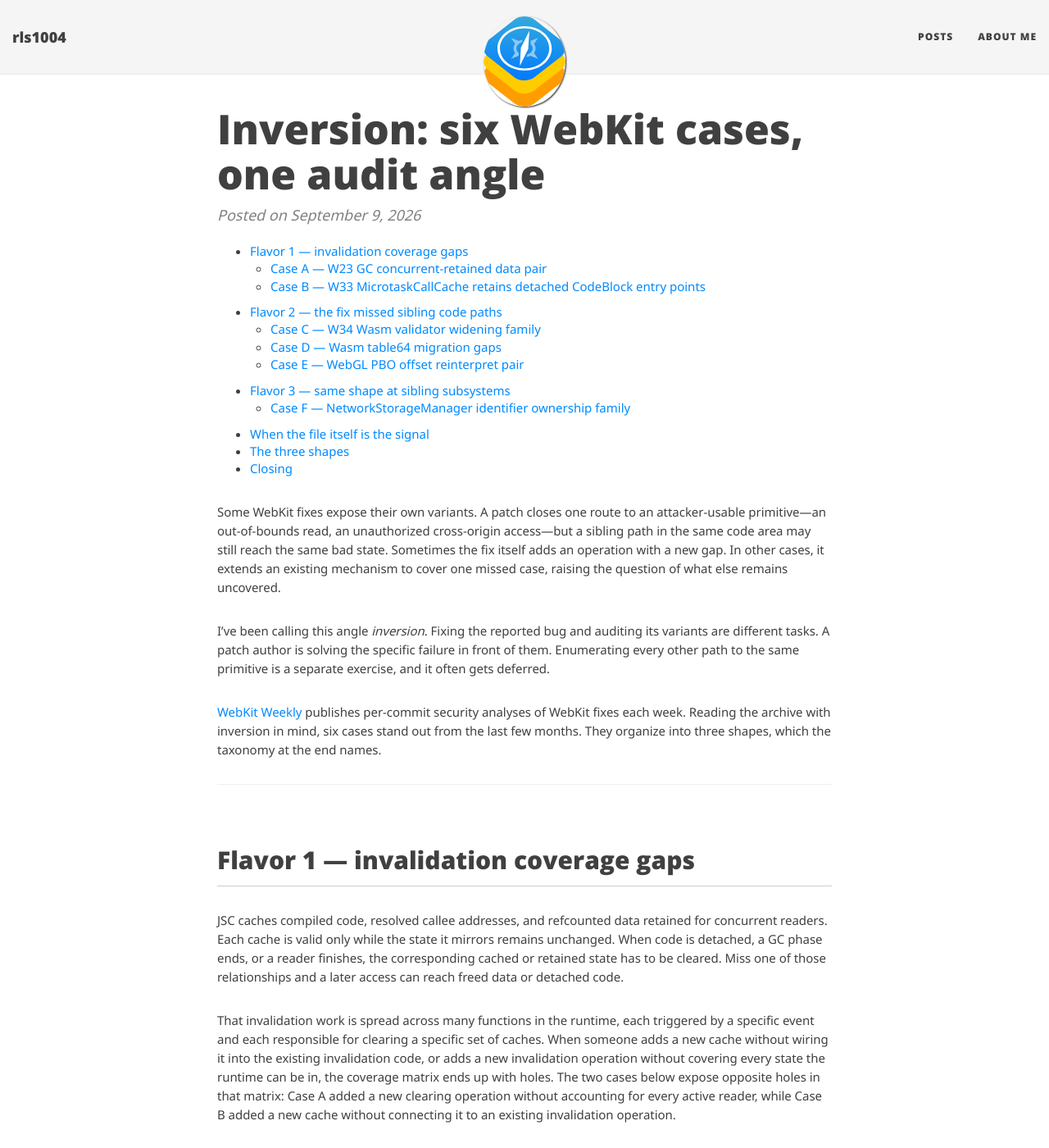
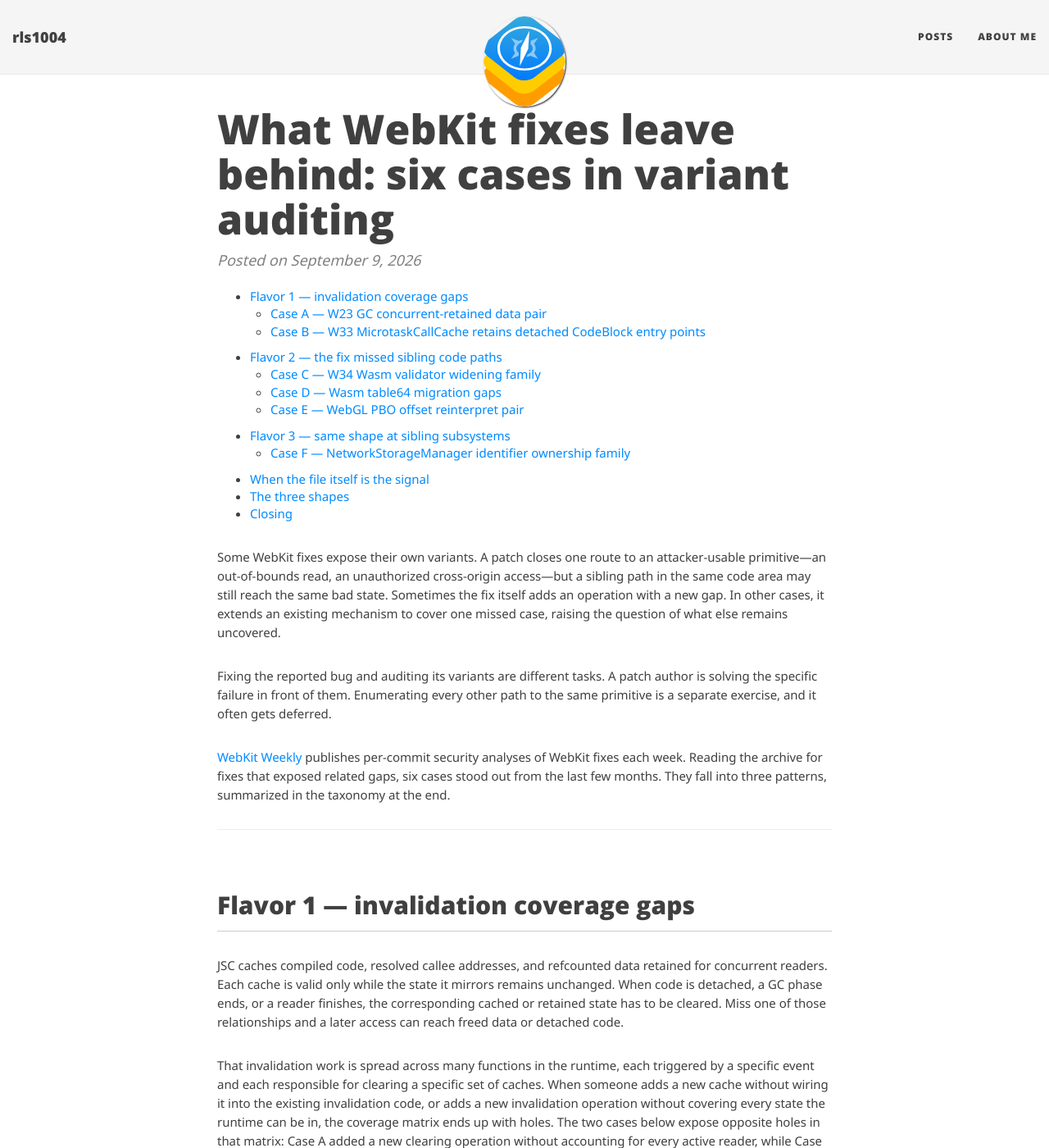
Before and after one commit to rls1004/rls1004.github.io, a Jekyll site: the page built from _posts/2026-09-09-inversion.md, in a window 1280 px wide and 1400 px high. Shown: the whole window at 82% size. Built offline with Jekyll 4.4.1, drawn with Linux system fonts in a browser that asks for light colours; nearby versions of some CDN libraries; comment, search, counter and statistics services are not loaded; some of the changed text lies outside the part shown.

Commit message:
modify post

```diff
--- a/_posts/2026-09-09-inversion.md
+++ b/_posts/2026-09-09-inversion.md
@@ -1,6 +1,6 @@
 ---
 layout: post
-title: "Inversion: six WebKit cases, one audit angle"
+title: "What WebKit fixes leave behind: six cases in variant auditing"
 image: /img/webkit.svg
 tags: [webkit]
 ---
@@ -9,9 +9,9 @@
 
 Some WebKit fixes expose their own variants. A patch closes one route to an attacker-usable primitive—an out-of-bounds read, an unauthorized cross-origin access—but a sibling path in the same code area may still reach the same bad state. Sometimes the fix itself adds an operation with a new gap. In other cases, it extends an existing mechanism to cover one missed case, raising the question of what else remains uncovered.
 
-I've been calling this angle *inversion*. Fixing the reported bug and auditing its variants are different tasks. A patch author is solving the specific failure in front of them. Enumerating every other path to the same primitive is a separate exercise, and it often gets deferred.
+Fixing the reported bug and auditing its variants are different tasks. A patch author is solving the specific failure in front of them. Enumerating every other path to the same primitive is a separate exercise, and it often gets deferred.
 
-[WebKit Weekly](https://webkitweekly.com/) publishes per-commit security analyses of WebKit fixes each week. Reading the archive with inversion in mind, six cases stand out from the last few months. They organize into three shapes, which the taxonomy at the end names.
+[WebKit Weekly](https://webkitweekly.com/) publishes per-commit security analyses of WebKit fixes each week. Reading the archive for fixes that exposed related gaps, six cases stood out from the last few months. They fall into three patterns, summarized in the taxonomy at the end.
 
 ---
 
@@ -58,7 +58,7 @@
 
 # Flavor 2 — the fix missed sibling code paths
 
-The classic inversion shape. The patch modifies one function, one opcode, one call site. Structurally identical siblings in the same file didn't get touched.
+A patch modifies one function, one opcode, one call site. Structurally identical siblings in the same file didn't get touched.
 
 Three families here, sitting at different ends of a timing spectrum. Widening had three sibling fixes land in the same week. table64 took two weeks. The WebGL PBO offset pair took eleven.
 
@@ -165,6 +165,6 @@
 
 Every gap between a fix that exposes a pattern and its family audit is a window during which the pattern is visible to anyone reading the diff. The number matters less than the shape. Same-week clusters suggest that the patch expanded into a broader audit. Cross-week clusters show what can remain exposed when that expansion does not happen immediately.
 
-For someone reading the diff as the fix lands, inversion reduces to one question: which sibling paths, if any, remain unaudited?
+When a fix lands, diff readers should ask one question: which sibling paths, if any, remain unaudited?
 
 If you want to try this on the next few months of WebKit fixes, [WebKit Weekly](https://webkitweekly.com/) is where the per-commit reports live.
```
Also changed, not shown: Gemfile.lock.
